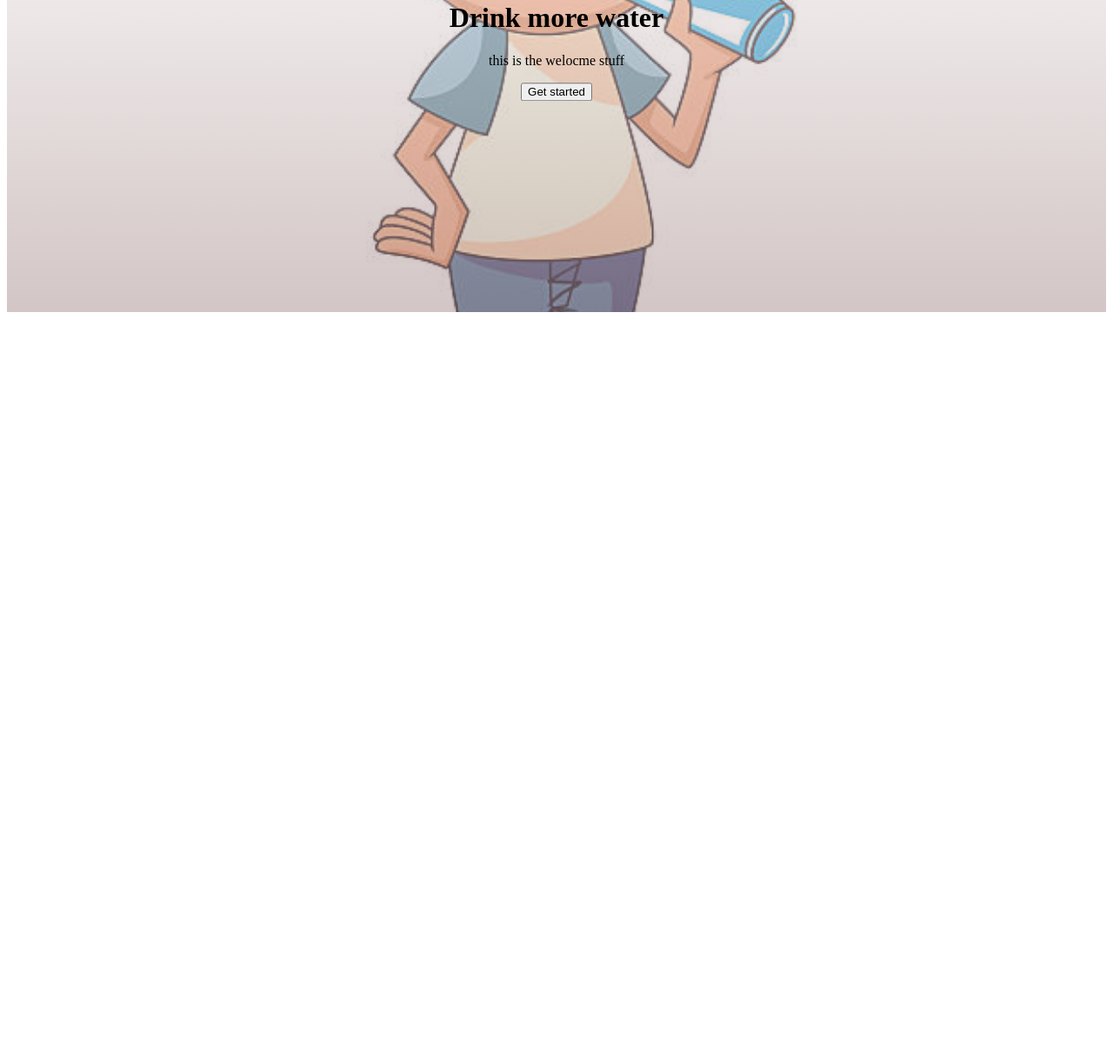
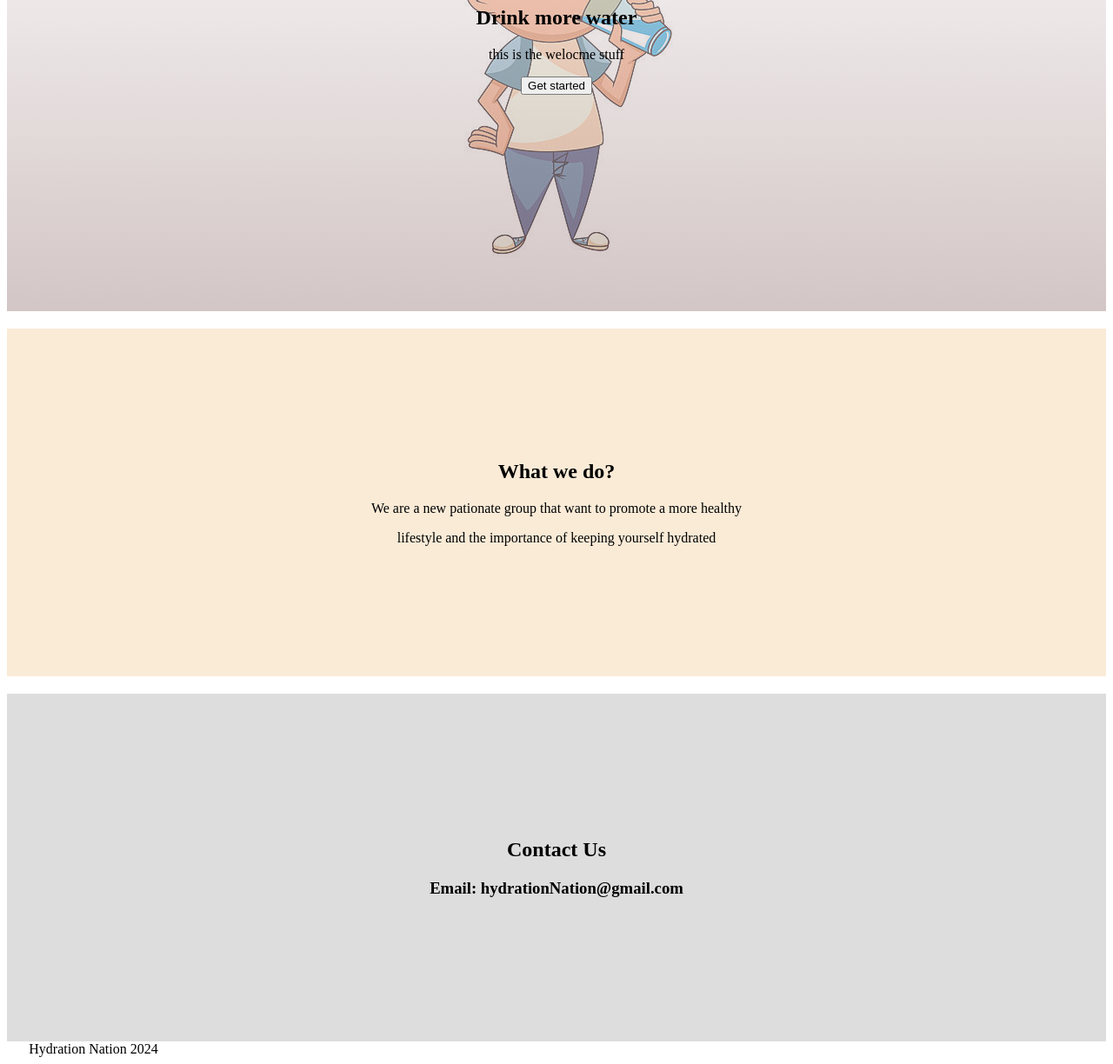
Before and after one commit to Drkiller325/PW_Labs, a plain HTML site: page index.html in a window 1280 px wide. Shown: the part 318-1542 px from the top of the page at 87% size. Before the commit the page ends 800 px from the top, so only its background shows below. Drawn offline with Linux system fonts and the light colour scheme.

Commit message:
add about,contact-us

```diff
--- a/index.css
+++ b/index.css
@@ -10,7 +10,7 @@
     color: #000000;
     background-color: aqua;
     text-align: center;
-    padding: 14px 16px;
+    padding: 14px 18px;
     text-decoration: none;
     font-size: 17px;
   }
@@ -37,8 +37,8 @@
     height: 600px;
     background-position: center;
     background-repeat: no-repeat;
-    background-size: cover;
     position: relative;
+    margin: 0;
   }
 
   .welcome-text {
@@ -49,3 +49,36 @@
     transform: translate(-50%, -50%);
     color: rgb(0, 0, 0);
   }
+
+  .About {
+    height: 400px;
+    background-color: antiquewhite;
+  }
+  .box {
+
+    text-align: center;
+    position: relative;
+    top: 50%;
+    left: 50%;
+    transform: translate(-50%,-50%);
+
+  }
+
+  .Contact {
+    height: 400px;
+    background-color: #ddd;
+  }
+
+  .contact {
+    text-align: center;
+    position: relative;
+    top: 50%;
+    left: 50%;
+    transform: translate(-50%,-50%);
+  }
+
+  .footer{
+    position: relative;
+    top: 2%;
+    left: 2%;
+  }
--- a/index.html
+++ b/index.html
@@ -7,20 +7,40 @@
     <link rel="stylesheet" href="index.css" />
   </head>
   <body>
-    <div class="topnav">
+    <header class="topnav">
       <a class="active" href="#home">Home</a>
-      <a href="#News">News</a>
+      <a href="#products">Products</a>
       <a href="#contact">Contact</a>
       <a href="#about">About us</a>
       <a href="#login" class="split">login</a>
-    </div>
-    <div class="welcome">
-      <div class="welcome-text">
-        <h1>Drink more water</h1>
-        <p>this is the welocme stuff</p>
-        <button>Get started</button>
+    </header>
+    <main>
+      <section class="welcome" id="#home">
+        <div class="welcome-text">
+          <h1>Drink more water</h1>
+          <p>this is the welocme stuff</p>
+          <button>Get started</button>
+        </div>
+      </section>
+      <section class="About" id="#about">
+        <div class="box">
+          <h1>What we do?</h1>
+          <p>We are a new pationate group that want to promote a more healthy</p>
+          <p>lifestyle and the importance of keeping yourself hydrated</p>
+        </section>
+
+        <section class="Products" id="#products">
+
+        </section>
+
+        <section class="Contact" id="#contact">
+          <div class="contact">
+            <h1>Contact Us</h1>
+            <h3>Email: hydrationNation@gmail.com</h3>
+          </div>
+        </section>
       </div>
-    </div>
-    <div class="topnav" id=""></div>
+    </main>
+    <footer class="footer">Hydration Nation 2024</footer>
   </body>
 </html>
```
